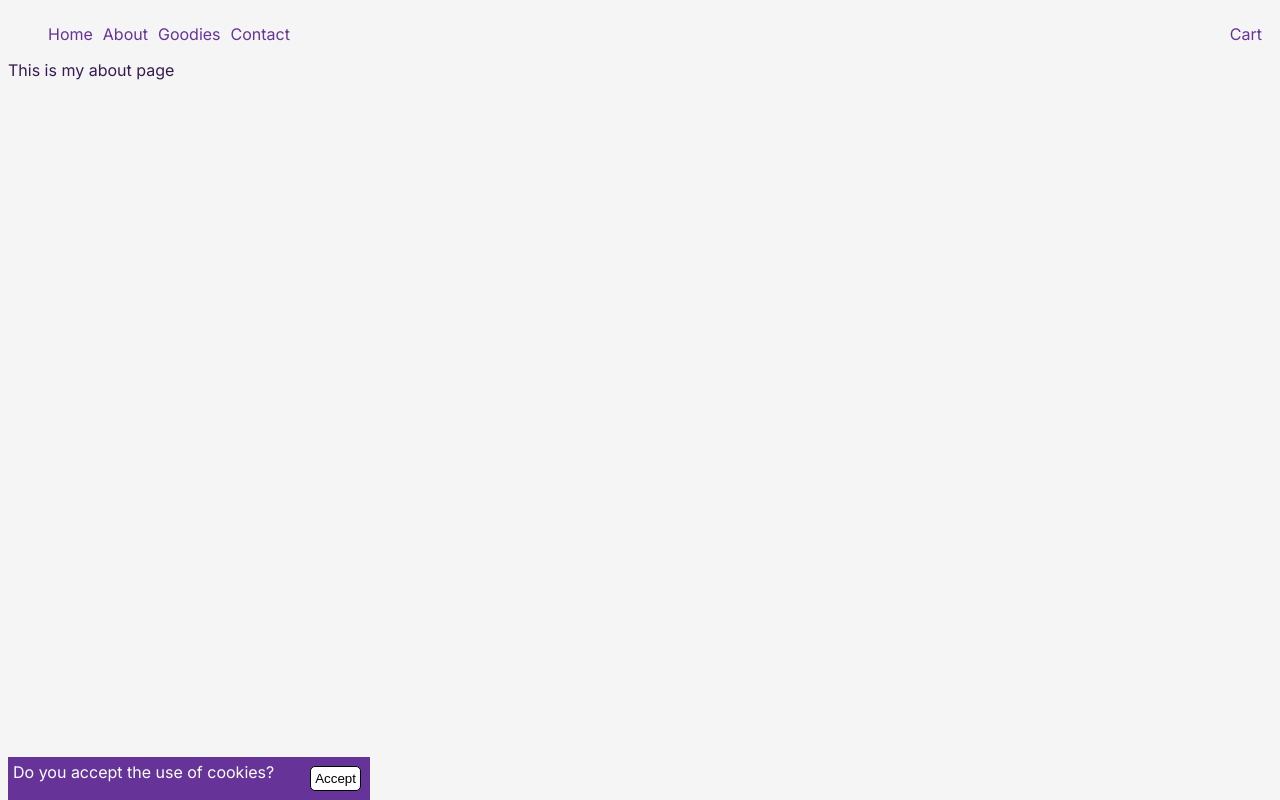
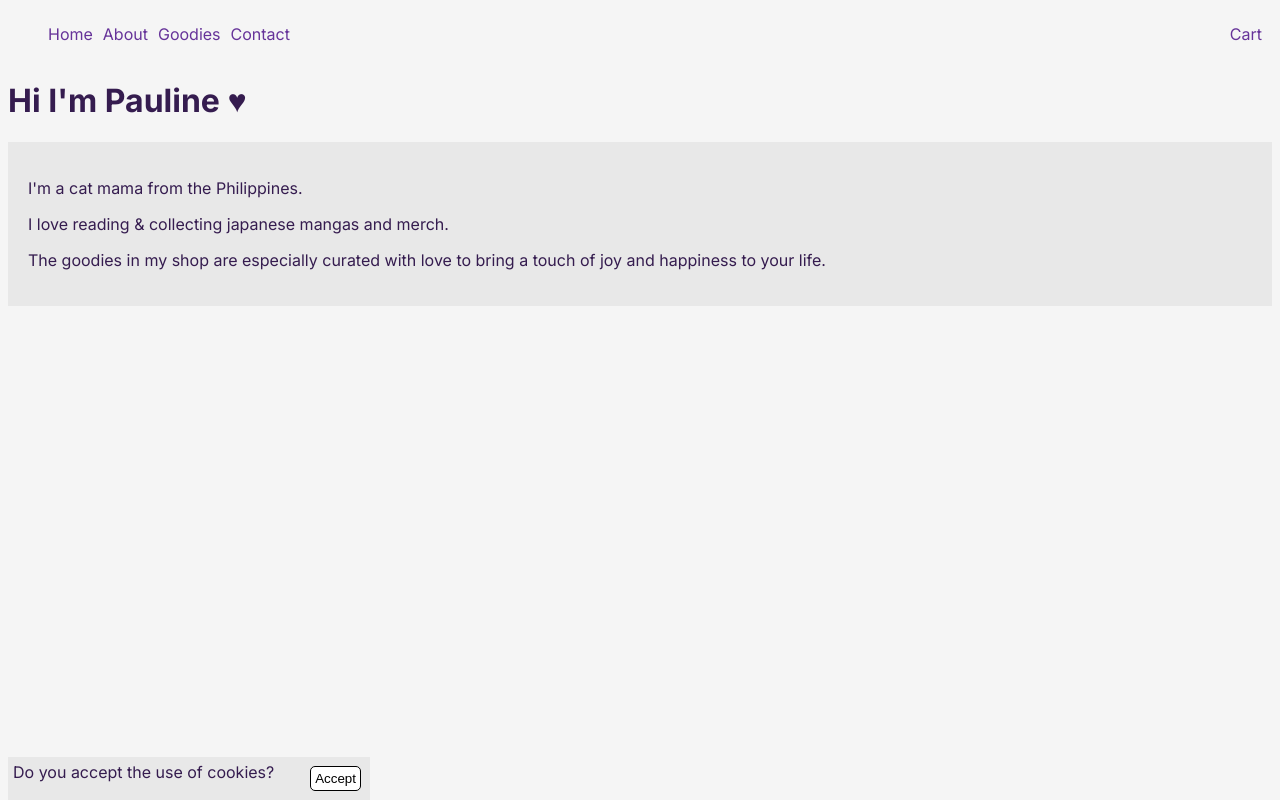
Before and after one commit to Pauline-Bihler/next-js-ecommerce-store, a Next.js app: page /about in a window 1280 px wide. Built offline with nearby package versions, Linux system fonts and the light colour scheme.

Commit message:
Add infos on my about page and photo header

```diff
--- /dev/null
+++ b/app/about/about.module.scss
@@ -0,0 +1,5 @@
+.about-me {
+  // background-color: rgb(221, 213, 224);
+  background-color: #e8e8e8;
+  padding: 20px;
+}
--- a/app/about/page.tsx
+++ b/app/about/page.tsx
@@ -1,3 +1,5 @@
+import styles from './about.module.scss';
+
 export const metadata = {
   title: 'About |',
   description:
@@ -5,5 +7,17 @@ export const metadata = {
 };
 
 export default function AboutPage() {
-  return <div> This is my about page</div>;
+  return (
+    <div>
+      <h1> Hi I'm Pauline ♥</h1>
+      <div className={styles['about-me']}>
+        <p>I'm a cat mama from the Philippines.</p>
+        <p> I love reading & collecting japanese mangas and merch. </p>
+        <p>
+          The goodies in my shop are especially curated with love to bring a
+          touch of joy and happiness to your life.{' '}
+        </p>
+      </div>
+    </div>
+  );
 }
--- a/app/checkout/CheckOutForm.js
+++ b/app/checkout/CheckOutForm.js
@@ -23,11 +23,6 @@ export default function CheckoutForm() {
 
   const handleSubmit = (e) => {
     e.preventDefault();
-    // You can perform form submission logic here, such as sending the data to a server.
-    // Example: Send formData to a server API
-    // axios.post('/api/checkout', formData).then((response) => {
-    //   // Handle the response from the server
-    // });
     console.log('Form data submitted:', formData);
   };
 
--- a/app/cookies/CookieBanner.module.scss
+++ b/app/cookies/CookieBanner.module.scss
@@ -1,5 +1,5 @@
 .cookieBanner {
-  background-color: rebeccapurple;
+  background-color: #e8e8e8;
   padding: 5px;
   display: flex;
   margin: 0;
@@ -9,7 +9,7 @@
   bottom: 0;
   // width: 100vw;
   transition: all 0.5s;
-  color: white;
+  color: rgb(53, 28, 79);
 
   &.closed {
     opacity: 0;
--- a/app/goodies/page.tsx
+++ b/app/goodies/page.tsx
@@ -18,7 +18,7 @@ export default async function GoodiesPage() {
   // );
   return (
     <div>
-      This is my product page
+      <h1>All goodies are curated with love ♥</h1>
       <div className={styles['grid-container']}>
         {goodies.map((goody) => (
           <div
--- a/app/page.tsx
+++ b/app/page.tsx
@@ -14,6 +14,9 @@ export default async function Home() {
       <LocalStorage />
       <h1>Hello lovely people!</h1>
       <br />
+      <div>
+        <img src="/images/header.jpg" alt="header" width={1425} height={250} />
+      </div>
       <br />
       <h2>Featured Goodies</h2>
       <div className={styles['grid-container']}>
```
Also changed, not shown: public/images/header.jpg (added).
